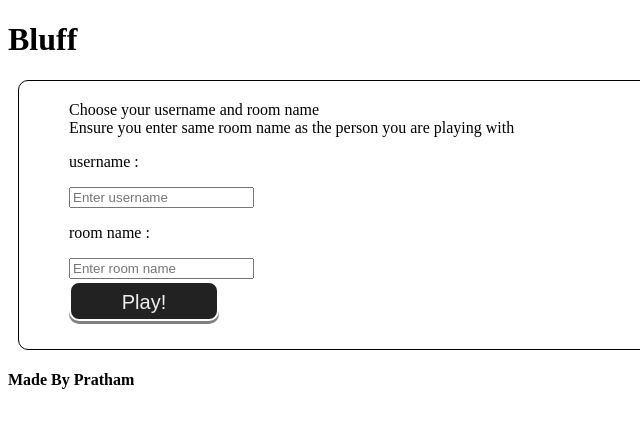
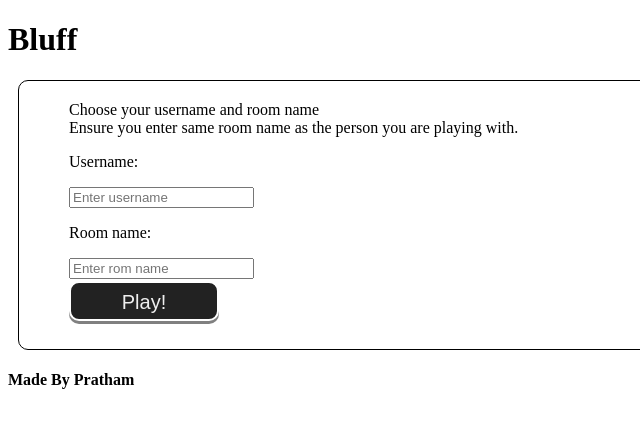
Before and after one commit to pratham1002/bluff-2, a website: page client/index.html in a window 1280 px wide. Shown: the full height of the page, 0-640 px from the left. Drawn offline with nearby package versions, Linux system fonts and the light colour scheme; no server answers; files whose address does not match are found by name.

Commit message:
refactor

```diff
--- a/client/index.html
+++ b/client/index.html
@@ -5,7 +5,7 @@
 <script src="https://cdnjs.cloudflare.com/ajax/libs/qs/6.6.0/qs.min.js"></script>
 <script src="/socket.io/socket.io.js"></script>
 <script src="./js/play.js"></script>
-<script src="./js/components/createRegistrationForm.js"></script>
+<script src="./js/components/register.js"></script>
 <script src="./js/components/createStartButton.js"></script>
 <script src="./js/components//renderCards.js"></script>
 <script src="./js/components/renderCheckButton.js"></script>
@@ -21,7 +21,17 @@
         <h1>Bluff</h1>
     </header>
     <main id = "root">
-        <div id="registration">Choose your username and room name <br> Ensure you enter same room name as the person you are playing with</div>
+        <div id="registration">Choose your username and room name <br>
+            Ensure you enter same room name as the person you are playing with.
+
+            <form id="registration-form">
+                <p>Username:</p>
+                <input id="username" type="text" placeholder="Enter username" name="username" required="true">
+                <p>Room name:</p>
+                <input id="room" type="text" placeholder="Enter rom name" name="room" required="true">
+                <button id="formSubmit" type="submit">Play!</button>
+            </form>
+        </div>
     </main>
     <footer>
         <h4>Made By Pratham</h4>
--- a/client/js/components/createRegistrationForm.js
+++ /dev/null
@@ -1,59 +0,0 @@
-/* eslint-disable no-undef */
-/* eslint-disable no-unused-vars */
-
-function createRegistrationForm (game) {
-  const $registration = document.getElementById('registration')
-
-  const form = document.createElement('form')
-  form.setAttribute('id', 'registrationForm')
-
-  const usernamePara = document.createElement('p')
-  usernamePara.innerHTML = 'username : '
-  form.appendChild(usernamePara)
-
-  const username = document.createElement('input')
-  username.setAttribute('id', 'username')
-  username.setAttribute('placeholder', 'Enter username')
-  username.setAttribute('name', 'username')
-  username.setAttribute('type', 'text')
-  username.setAttribute('required', 'true')
-  form.appendChild(username)
-
-  const roomPara = document.createElement('p')
-  roomPara.innerHTML = 'room name : '
-  form.appendChild(roomPara)
-
-  const room = document.createElement('input')
-  room.setAttribute('id', 'room')
-  room.setAttribute('placeholder', 'Enter room name')
-  room.setAttribute('name', 'room')
-  room.setAttribute('type', 'text')
-  room.setAttribute('required', 'true')
-  form.appendChild(room)
-
-  const submit = document.createElement('button')
-  submit.setAttribute('id', 'formSubmit')
-  submit.setAttribute('type', 'submit')
-  submit.innerHTML = 'Play!'
-  form.appendChild(submit)
-
-  form.addEventListener('submit', async (e) => {
-    e.preventDefault()
-    document.getElementById('formSubmit').setAttribute('disabled', 'disabled')
-    const $username = document.getElementById('username')
-    const $room = document.getElementById('room')
-    game.name = $username.value
-    game.room = $room.value
-
-    await socket.emit('join', game.name, game.room, (error) => {
-      if (error) {
-        alert(error)
-      } else {
-        document.getElementById('formSubmit').parentElement.removeChild(document.getElementById('formSubmit'))
-        createStartButton(game)
-      }
-    })
-  })
-
-  $registration.appendChild(form)
-}
--- /dev/null
+++ b/client/js/components/register.js
@@ -0,0 +1,24 @@
+/* eslint-disable no-undef */
+/* eslint-disable no-unused-vars */
+
+function register (game) {
+  const form = document.getElementById('registration-form')
+
+  form.addEventListener('submit', async (e) => {
+    e.preventDefault()
+    document.getElementById('formSubmit').setAttribute('disabled', 'disabled')
+    const $username = document.getElementById('username')
+    const $room = document.getElementById('room')
+    game.name = $username.value
+    game.room = $room.value
+
+    await socket.emit('join', game.name, game.room, (error) => {
+      if (error) {
+        alert(error)
+      } else {
+        document.getElementById('formSubmit').parentElement.removeChild(document.getElementById('formSubmit'))
+        createStartButton(game)
+      }
+    })
+  })
+}
--- a/client/js/play.js
+++ b/client/js/play.js
@@ -66,7 +66,7 @@ class Game {
 
 document.addEventListener('DOMContentLoaded', () => {
   const game = new Game()
-  createRegistrationForm(game)
+  register(game)
 
   socket.on('start', (deck) => {
     game.cards = deck
```
